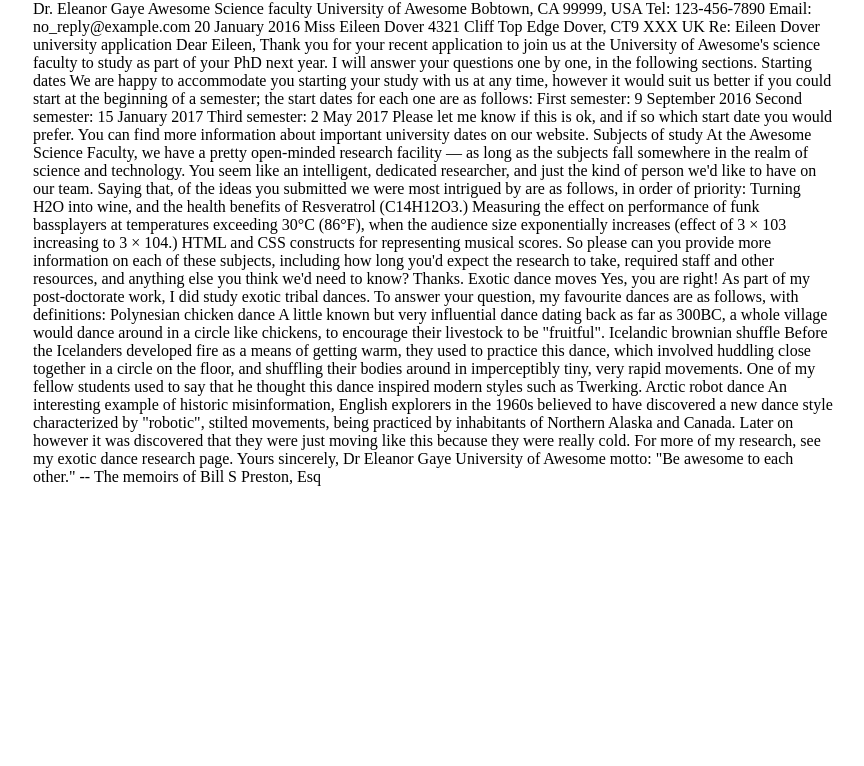
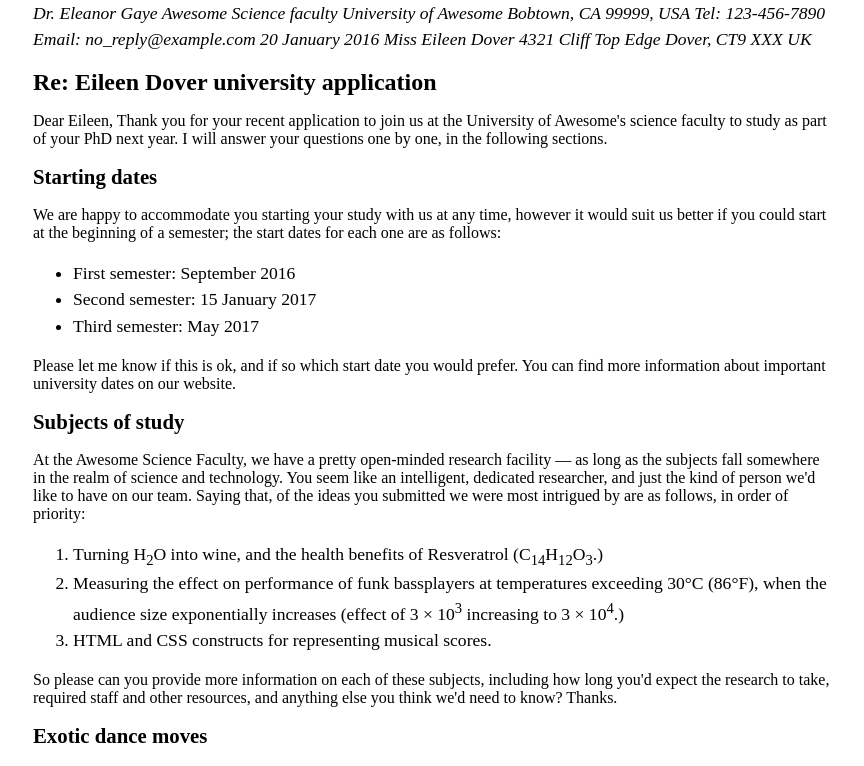
Before and after one commit to sreij/git-tutorial, a plain HTML site: page index.html in a window 1280 px wide. Shown: the top 766 px of the page, without its empty margins (207-1071 px from the left). Drawn offline with Linux system fonts and the light colour scheme.

Commit message:
タグのメモと一部マークアップ

```diff
--- a/index.html
+++ b/index.html
@@ -5,7 +5,33 @@
   <link rel="stylesheet" href="./styles/style.css">
 </head>
 
+<!--
+HTMLタグのメモ（タグ名、説明）
+p、段落
+h1~6、見出し。数字が小さいほど大きい
+ul、順序なしリストの範囲
+ol、順序つきリストの範囲
+li、リストの要素
+em、強調（デフォではイタリック体となり、読み上げでも強調）
+strong、強調（太字になる）
+i、イタリック体
+b、太字
+u、アンダーライン
+dl、説明リスト
+dt、説明リストの要素
+dd、要素の詳細な説明
+address、情報を入れる（基本フッタ）。イタリックになる
+time、「datetime」と併用し、機械可読な日付時間を挿入する
+abbr、「title」と併用し、略語を定義（<abbr title=""></abbr>）
+sub、下付き文字
+sup、上付き文字
+q、短い引用
+blockquote、長い引用
+cite、引用元。イタリック体になる
+-->
+
 <body>
+  <address>
     Dr. Eleanor Gaye
     Awesome Science faculty
     University of Awesome
@@ -14,51 +40,55 @@
     Tel: 123-456-7890
     Email: no_reply@example.com
 
-  20 January 2016
+    <time datetime="2016-1-20">20 January 2016</time>
 
     Miss Eileen Dover
     4321 Cliff Top Edge
     Dover, CT9 XXX
     UK
-
-  Re: Eileen Dover university application
+  </address>
+  <h1>Re: Eileen Dover university application</h1>
 
   Dear Eileen,
 
   Thank you for your recent application to join us at the University of Awesome's science faculty to study as part of
   your PhD next year. I will answer your questions one by one, in the following sections.
 
-  Starting dates
+  <h2>Starting dates</h2>
 
   We are happy to accommodate you starting your study with us at any time, however it would suit us better if you could
   start at the beginning of a semester; the start dates for each one are as follows:
 
-  First semester: 9 September 2016
-  Second semester: 15 January 2017
-  Third semester: 2 May 2017
+  <ul>
+    <li>First semester: <time datetime="2016-9">September 2016</time></li>
+    <li>Second semester: <time datetime="2017-1-15">15 January 2017</time></li>
+    <li>Third semester: <time datetime="2017-5">May 2017</time></li>
+  </ul>
 
   Please let me know if this is ok, and if so which start date you would prefer.
 
   You can find more information about important university dates on our website.
 
 
-  Subjects of study
+  <h2>Subjects of study</h2>
 
   At the Awesome Science Faculty, we have a pretty open-minded research facility — as long as the subjects fall
   somewhere in the realm of science and technology. You seem like an intelligent, dedicated researcher, and just the
   kind of person we'd like to have on our team. Saying that, of the ideas you submitted we were most intrigued by are as
   follows, in order of priority:
 
-  Turning H2O into wine, and the health benefits of Resveratrol (C14H12O3.)
-  Measuring the effect on performance of funk bassplayers at temperatures exceeding 30°C (86°F), when the audience size
-  exponentially increases (effect of 3 × 103 increasing to 3 × 104.)
-  HTML and CSS constructs for representing musical scores.
+  <ol>
+  <li>Turning H<sub>2</sub>O into wine, and the health benefits of Resveratrol (C<sub>14</sub>H<sub>12</sub>O<sub>3</sub>.)</li>
+  <li>Measuring the effect on performance of funk bassplayers at temperatures exceeding 30°C (86°F), when the audience size
+  exponentially increases (effect of 3 × 10<sup>3</sup> increasing to 3 × 10<sup>4</sup>.)</li>
+  <li>HTML and CSS constructs for representing musical scores.</li>
+  </ol>
 
   So please can you provide more information on each of these subjects, including how long you'd expect the research to
   take, required staff and other resources, and anything else you think we'd need to know? Thanks.
 
 
-  Exotic dance moves
+  <h2>Exotic dance moves</h2>
 
   Yes, you are right! As part of my post-doctorate work, I did study exotic tribal dances. To answer your question, my
   favourite dances are as follows, with definitions:
```
Lines whose indentation alone changed are shown as unchanged.
